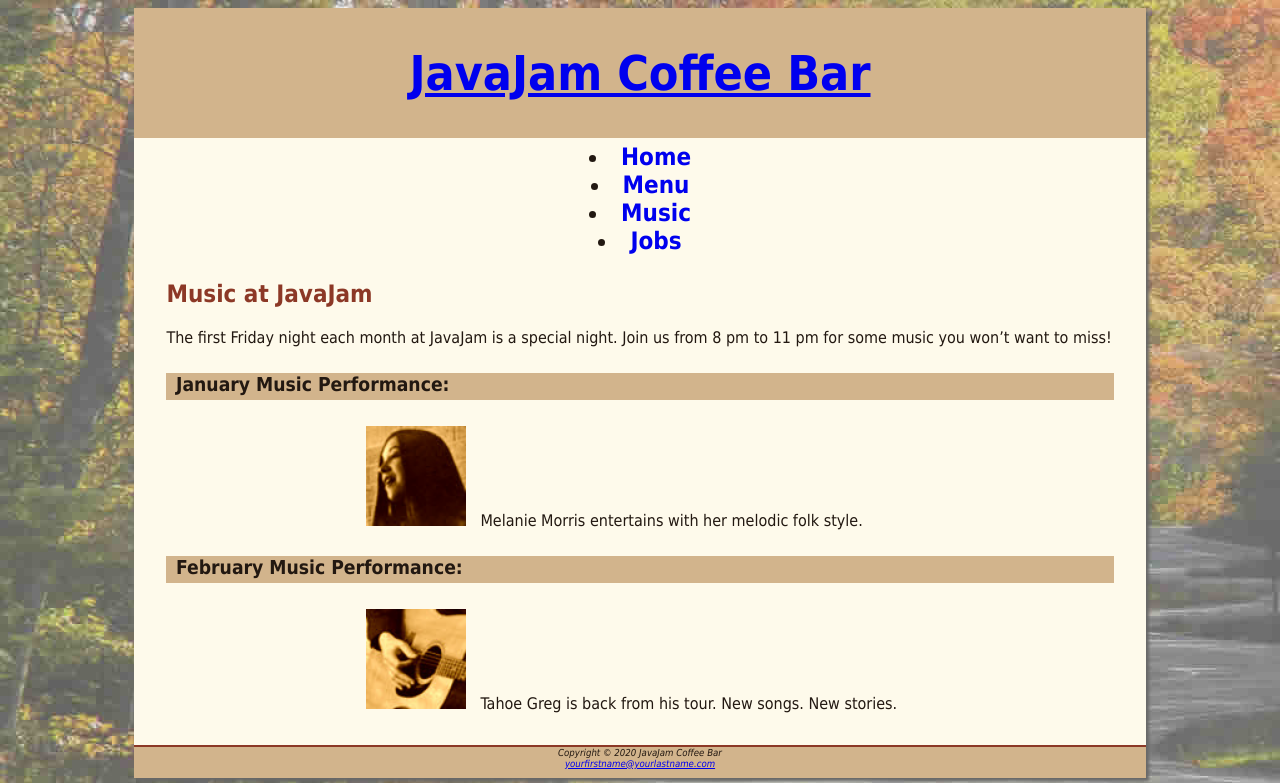
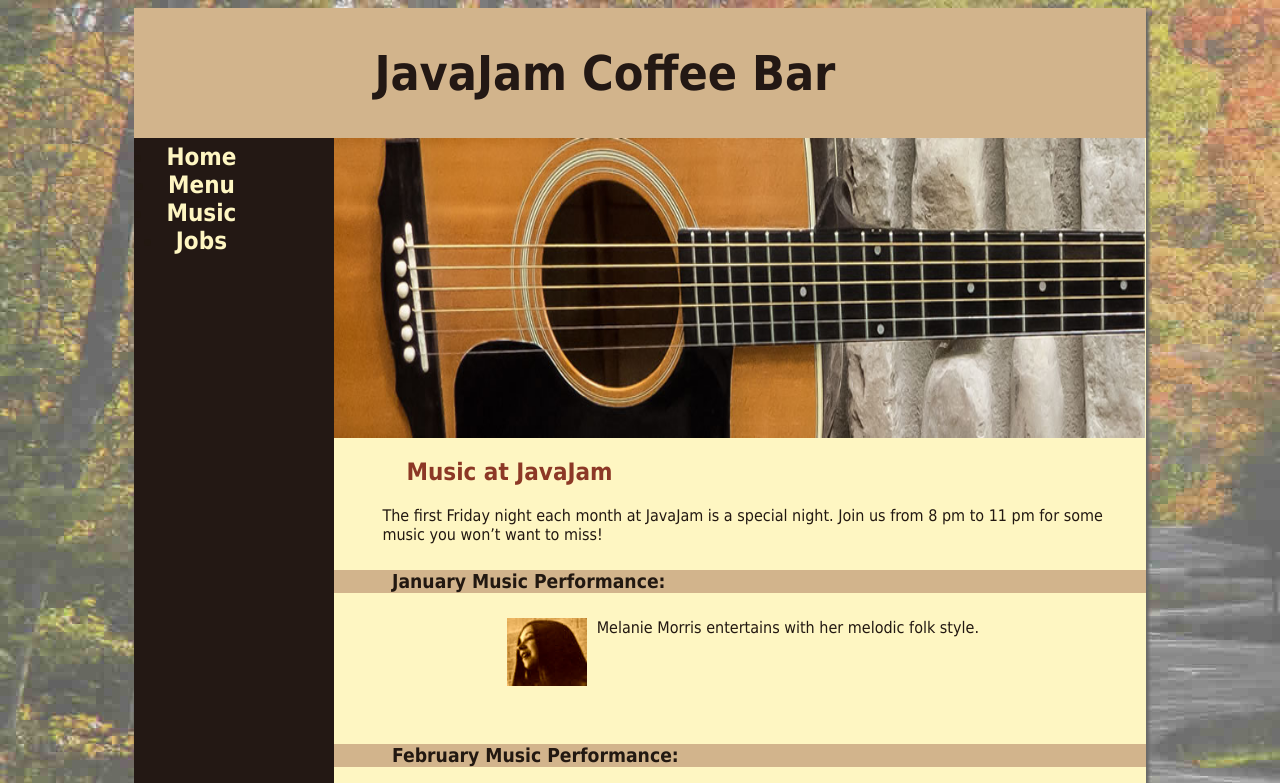
Before and after one commit to ChristianAShaffer/JavaJam-Coffee-Bar, a plain HTML site: page music.html in a window 1280 px wide. Shown: the top 783 px of the page. Drawn offline with Linux system fonts and the light colour scheme.

Commit message:
javajam.css

```diff
--- a/javajam.css
+++ b/javajam.css
@@ -12,40 +12,60 @@ body { background-color: #FCEBB6;
            min-width: 900px;
            max-width: 1280px;
            box-shadow: 3px 3px 3px #676767;
+           background-color: #231814;
+           padding: 0;
 }
 header { background-color: #D2B48C;
-         color: #8C3826;
-	 text-align: center;
+         color: #231814;
+	 background-image: url(c);
        padding-top: 5px;
-       padding-bottom: 5px
+       padding-bottom: 5px;
+       padding-left: 240px;
+       background-repeat: no-repeat;
 }
-h1 { font-size: 3em; }
+h1 { font-size: 3em;
+
+}
 h2 { color: #8C3826; }
 h4 {background-color: #d2b48c;
        font-size: 1.2em;
        padding-left: .5em;
        padding-bottom: .25em;
+       text-transform: capitalize;
+       border-bottom: ;
+       padding-bottom: 0;
+       float: none;
 }
 h3, dt{
        color: #8c3826;
+}
+h2, h3, h4, p, div, ul, dl{
+       padding-left: 3em;
+       padding-right: 2em;
 }
 nav { font-weight: bold;
 	  text-align: center;
          font-size: 1.5em;
          padding-top: 5px;
          padding-bottom: 5px;
+         float: left 200px;
 }
 nav a{text-decoration: none;
 }
 main{
-       padding-left: 2em;
-       padding-right: 2em;
+       padding-left: 0em;
+       padding-right: 0em;
        padding-bottom: 2em;
        display: block;
+       margin-left: 200px;
+       padding-top: 0;
+       background-color: #fef6c2;
+       overflow: auto;
 }
 .details{
        padding-left: 20%;
        padding-right: 20%;
+       overflow: auto;
 }
 img{
        padding-left: 10px;
@@ -56,6 +76,21 @@ img{
        background-image: url(hero.jpg);
        background-size: cover;
        background-repeat: no-repeat;
+       background-size: 100% 100%;
+}
+#heromugs{
+       height: 300px;
+       background-image: url(heromugs.jpg);
+       background-size: cover;
+       background-repeat: no-repeat;
+       background-size: 100% 100%;
+}
+#heroguitar{
+       height: 300px;
+       background-image: url(heroguitar.jpg);
+       background-size: cover;
+       background-repeat: no-repeat;
+       background-size: 100% 100%;
 }
 footer { background-color: #D2B48C;
          font-size: .60em;
@@ -64,3 +99,42 @@ footer { background-color: #D2B48C;
                padding-bottom: 1em;
                border-top: 2px solid #8c3826;
 }
+*{
+       box-sizing: border-box;
+}
+nav ul{
+       list-style: none;
+}
+.floatleft{
+       float: left;
+       float: right 3em;
+       padding-bottom: 2em;
+}
+.onethird{
+       float: left;
+       width: 33%;
+}
+header a:link{
+       color: #231814;
+       text-decoration: none;
+}
+header a:visited{
+       color: #231814;
+       text-decoration: none;
+}
+header a:hover{
+      color: #fef6c2;
+       text-decoration: none;
+}
+a:link{
+       color: #fef6c2;
+       text-decoration: none;
+}
+a:visited{
+       color: #d2b48c;
+       text-decoration: none;
+}
+a:hover{
+       color: #cc9933;
+        text-decoration: none;
+       }
```
